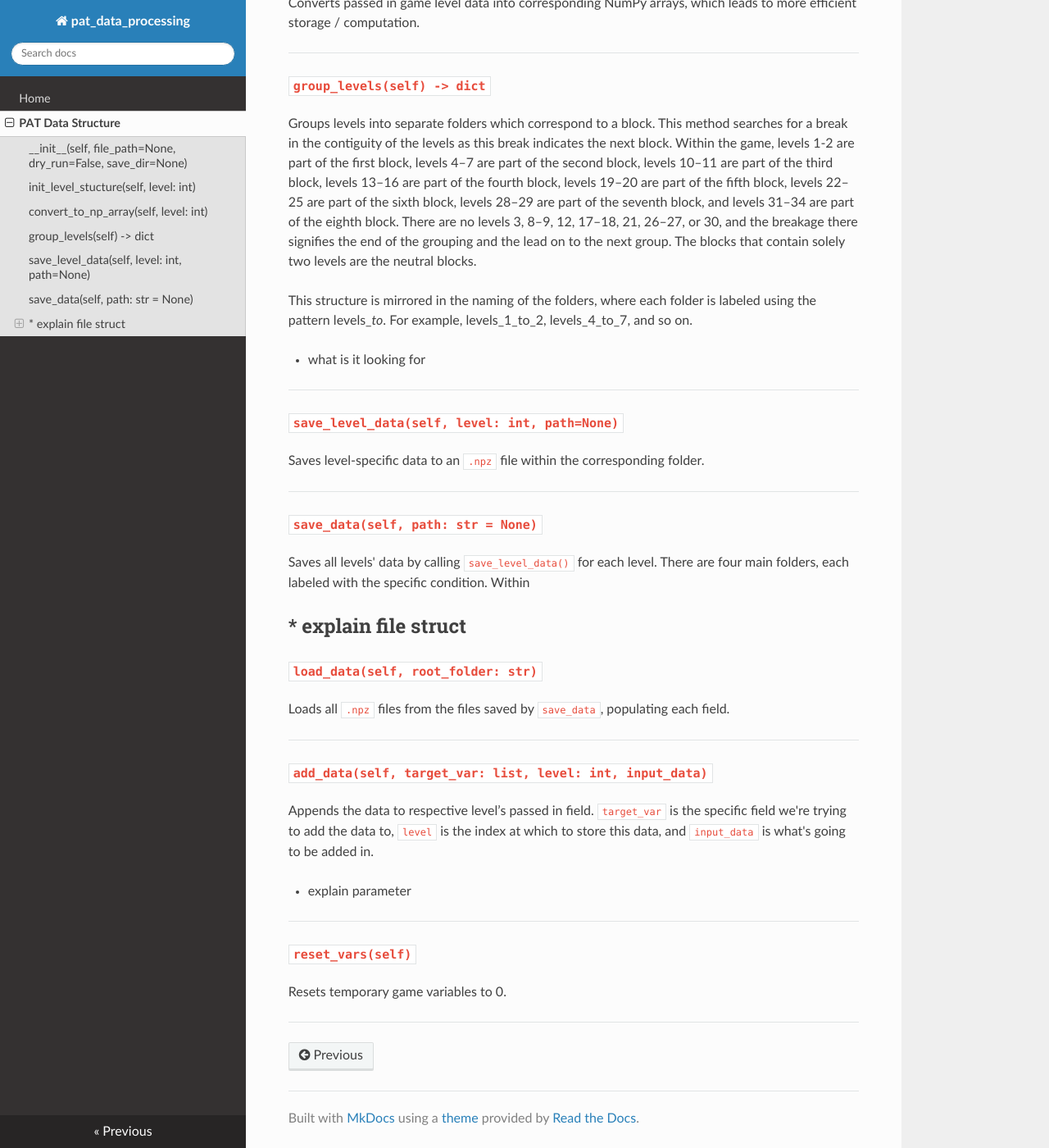
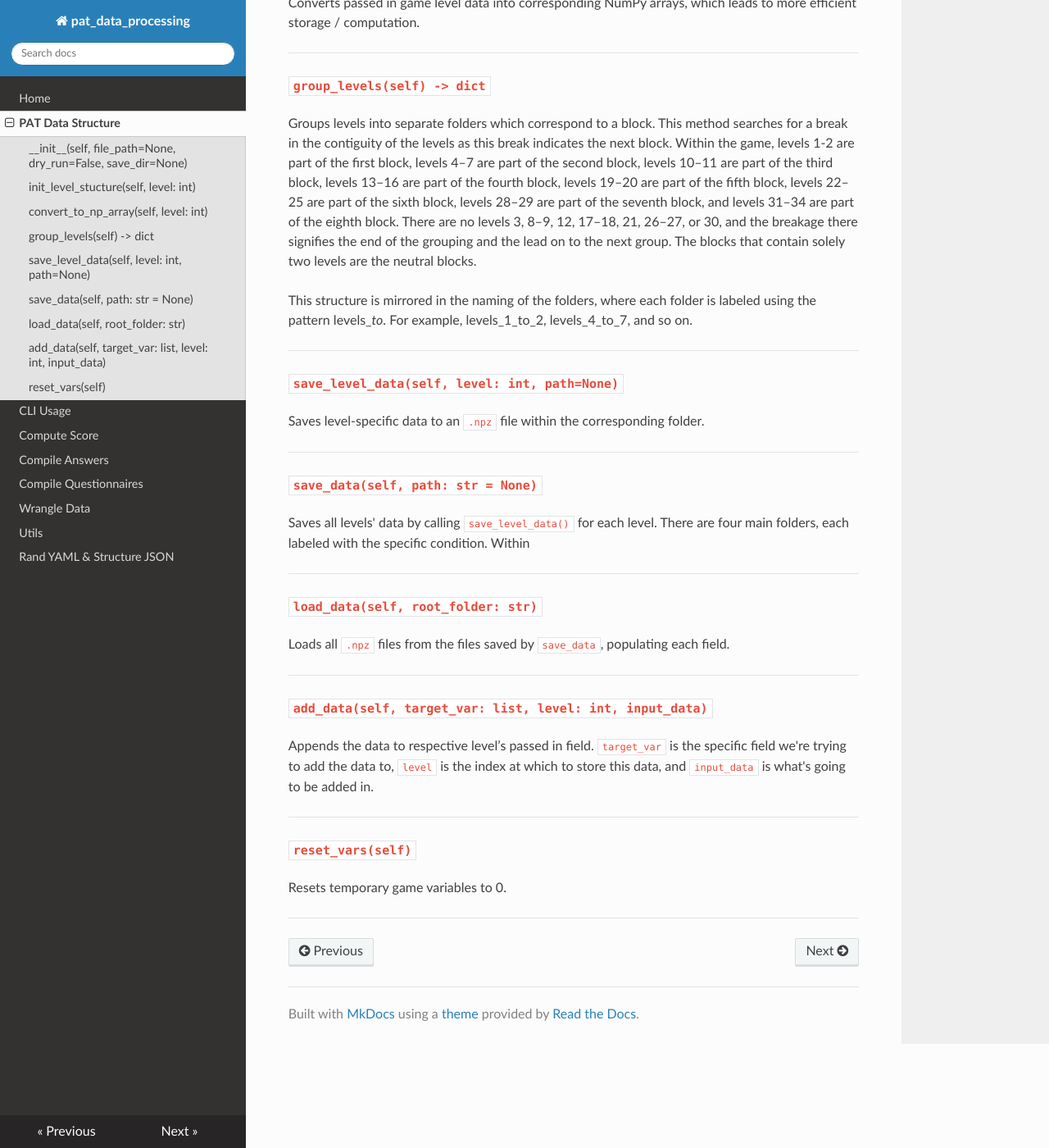
Before and after one commit to nxdens/pat-data-processing, an MkDocs documentation site: the page built from docs/pat_data_structure.md, in a window 1280 px wide and 1400 px high, scrolled down 756 px. Shown: the whole window at 82% size. Built offline with MkDocs 1.6.1, drawn with Linux system fonts in a browser that asks for light colours; nearby versions of some CDN libraries.

Commit message:
quick changes

```diff
--- a/docs/pat_data_structure.md
+++ b/docs/pat_data_structure.md
@@ -30,8 +30,6 @@ Groups levels into separate folders which correspond to a block. This method sea
 
 This structure is mirrored in the naming of the folders, where each folder is labeled using the pattern levels_<start>_to_<end>. For example, levels_1_to_2, levels_4_to_7, and so on.
 
-* what is it looking for
-
 ---
 
 ### `save_level_data(self, level: int, path=None)`
@@ -44,7 +42,6 @@ Saves level-specific data to an `.npz` file within the corresponding folder.
 
 Saves all levels' data by calling `save_level_data()` for each level. There are four main folders, each labeled with the specific condition. Within
 
-* explain file struct
 ---
 
 ### `load_data(self, root_folder: str)`
@@ -58,8 +55,6 @@ Loads all `.npz` files from the files saved by `save_data`, populating each fiel
 
 Appends the data to respective level’s passed in field. `target_var` is the specific field we're trying to add the data to, `level` is the index at which to store this data, and `input_data` is what's going to be added in.
 
-* explain parameter
-
 ---
 
 ### `reset_vars(self)`
--- a/mkdocs.yml
+++ b/mkdocs.yml
@@ -4,3 +4,10 @@ theme: readthedocs
 nav:
   - Home: index.md
   - PAT Data Structure: pat_data_structure.md
+  - CLI Usage: cli.md
+  - Compute Score: compute_score.md
+  - Compile Answers: compile_answers.md
+  - Compile Questionnaires: compile_questionaires.md
+  - Wrangle Data: wrangle_data.md
+  - Utils: utils.md
+  - Rand YAML & Structure JSON: rand_yaml_and_structure_json.md
```
Also changed, not shown: docs/cli.md (+10 -10 lines).
